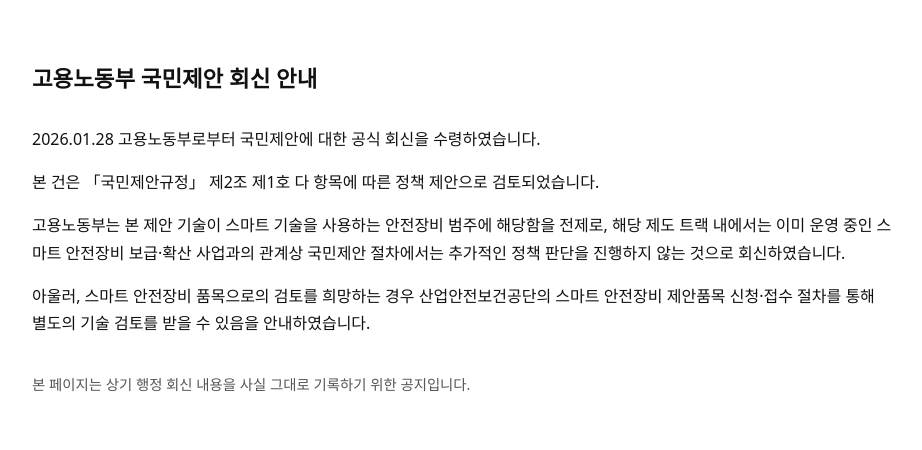
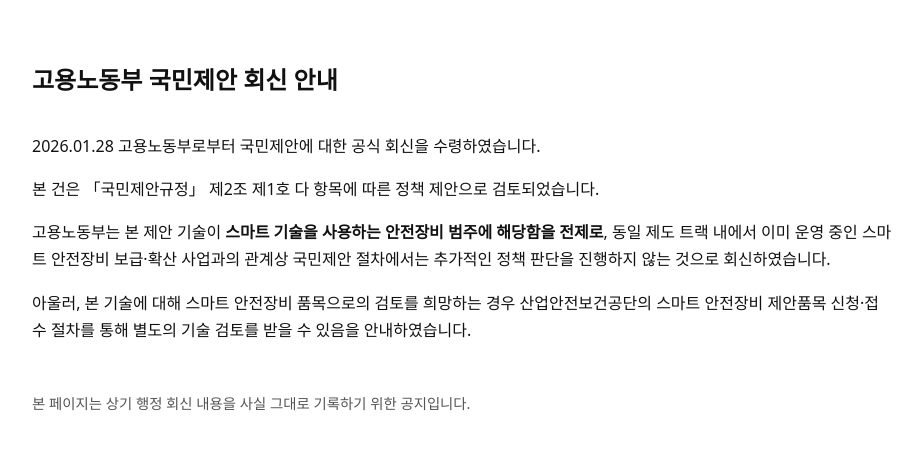
Before and after one commit to allblack1114-ops/coreon-landing, a plain HTML site: page notices/2026-01-28-moel-response.html in a window 1280 px wide. Shown: the whole page, without its empty margins (178-1100 px from the left). Drawn offline with Linux system fonts and the light colour scheme.

Commit message:
Update 2026-01-28-moel-response.html

```diff
--- a/notices/2026-01-28-moel-response.html
+++ b/notices/2026-01-28-moel-response.html
@@ -1,3 +1,4 @@
+<!-- notices/2026-01-28-moel-response.html -->
 <!DOCTYPE html>
 <html lang="ko">
 <head>
@@ -6,13 +7,12 @@
   <meta name="viewport" content="width=device-width, initial-scale=1" />
   <meta name="robots" content="index, follow" />
 </head>
-
 <body>
 <main style="max-width:860px;margin:60px auto;padding:0 20px;
 font-family:system-ui,-apple-system,BlinkMacSystemFont,'Segoe UI',sans-serif;
 line-height:1.7;color:#111;">
 
-<h1 style="font-size:1.4rem;margin-bottom:28px;">
+  <h1 style="font-size:1.5rem;margin-bottom:32px;">
     고용노동부 국민제안 회신 안내
   </h1>
 
@@ -25,18 +25,18 @@ line-height:1.7;color:#111;">
   </p>
 
   <p>
-고용노동부는 본 제안 기술이 스마트 기술을 사용하는 안전장비 범주에 해당함을 전제로,
-해당 제도 트랙 내에서는 이미 운영 중인 스마트 안전장비 보급·확산 사업과의 관계상
+    고용노동부는 본 제안 기술이 <strong>스마트 기술을 사용하는 안전장비 범주에 해당함을 전제로</strong>,
+    동일 제도 트랙 내에서 이미 운영 중인 스마트 안전장비 보급·확산 사업과의 관계상
     국민제안 절차에서는 추가적인 정책 판단을 진행하지 않는 것으로 회신하였습니다.
   </p>
 
   <p>
-아울러, 스마트 안전장비 품목으로의 검토를 희망하는 경우
+    아울러, 본 기술에 대해 스마트 안전장비 품목으로의 검토를 희망하는 경우
     산업안전보건공단의 스마트 안전장비 제안품목 신청·접수 절차를 통해
     별도의 기술 검토를 받을 수 있음을 안내하였습니다.
   </p>
 
-<p style="font-size:0.9rem;color:#555;margin-top:36px;">
+  <p style="margin-top:48px;font-size:0.9rem;color:#555;">
     본 페이지는 상기 행정 회신 내용을 사실 그대로 기록하기 위한 공지입니다.
   </p>
 
```
Lines whose indentation alone changed are shown as unchanged.
